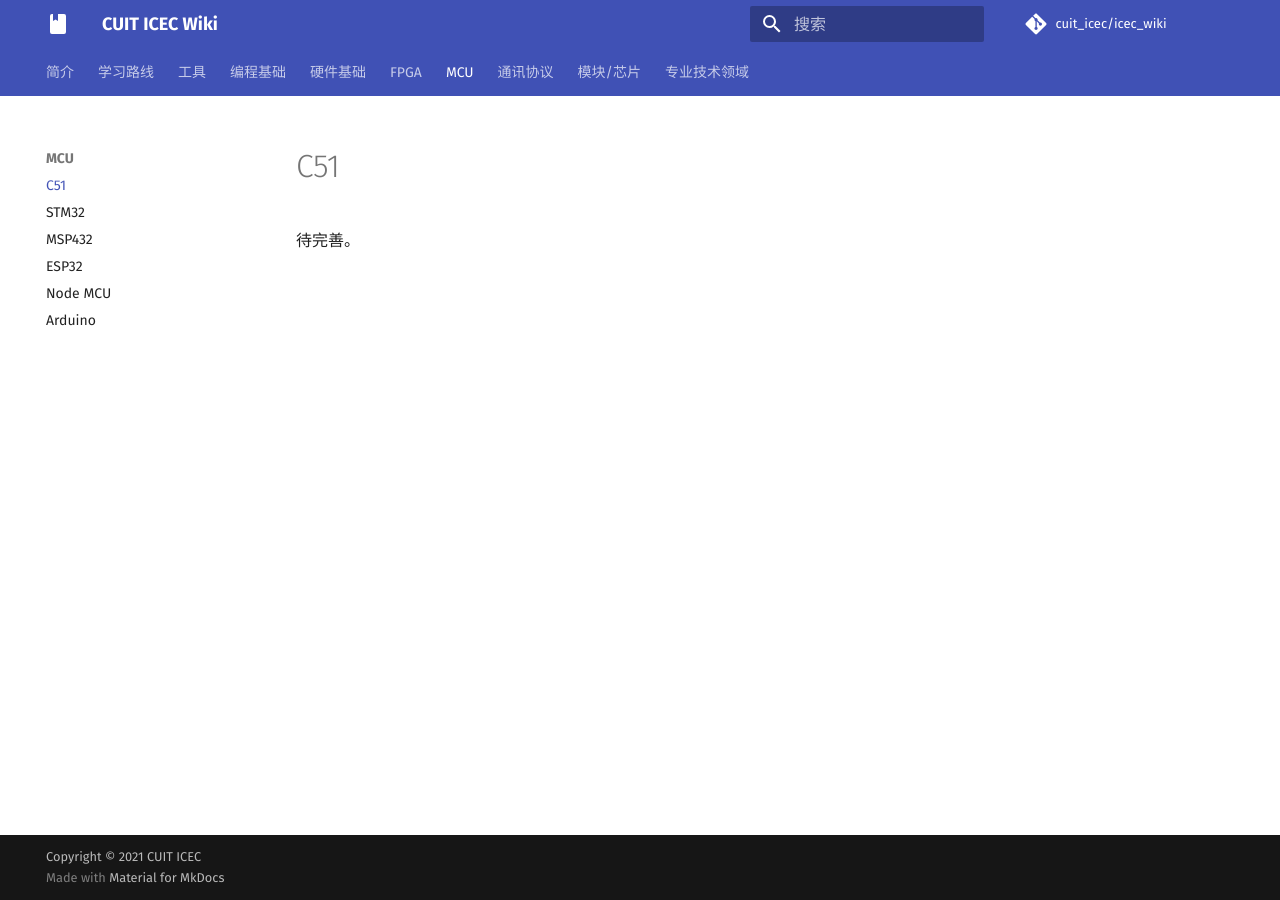
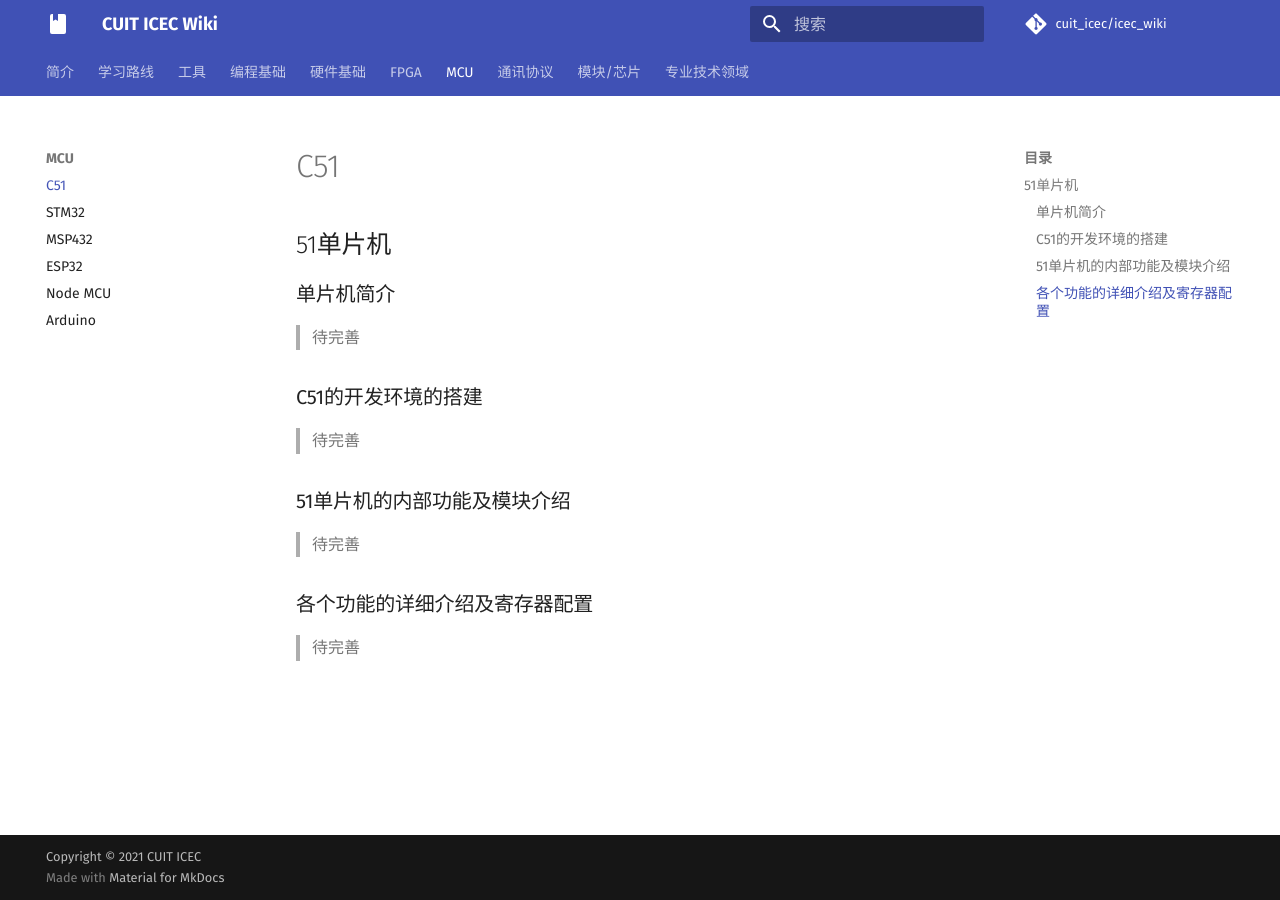
Before and after one commit to cuit-icec/cuit-icec.github.io, an MkDocs documentation site: the page built from docs/mcu/c51.md, in a window 1280 px wide. Built offline with MkDocs 1.6.1 and Material for MkDocs 9.7.7, drawn with Linux system fonts in a browser that asks for light colours; nearby versions of some CDN libraries; comment, search, counter and statistics services are not loaded.

Commit message:
51模板试创建

```diff
--- a/docs/mcu/c51.md
+++ b/docs/mcu/c51.md
@@ -1 +1,17 @@
-待完善。
+## 51单片机
+
+### 单片机简介
+
+> 待完善
+
+### C51的开发环境的搭建
+
+> 待完善
+
+### 51单片机的内部功能及模块介绍
+
+> 待完善
+
+### 各个功能的详细介绍及寄存器配置
+
+> 待完善
```
